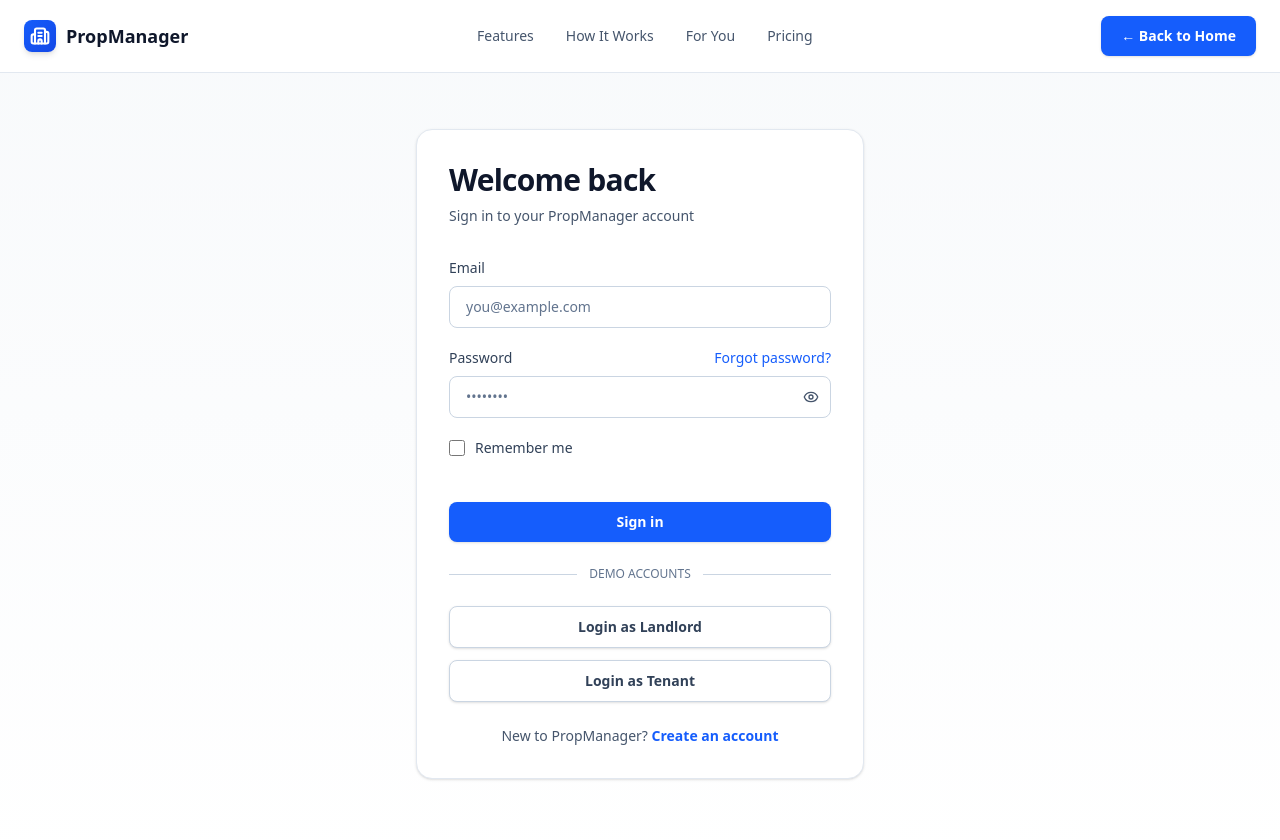
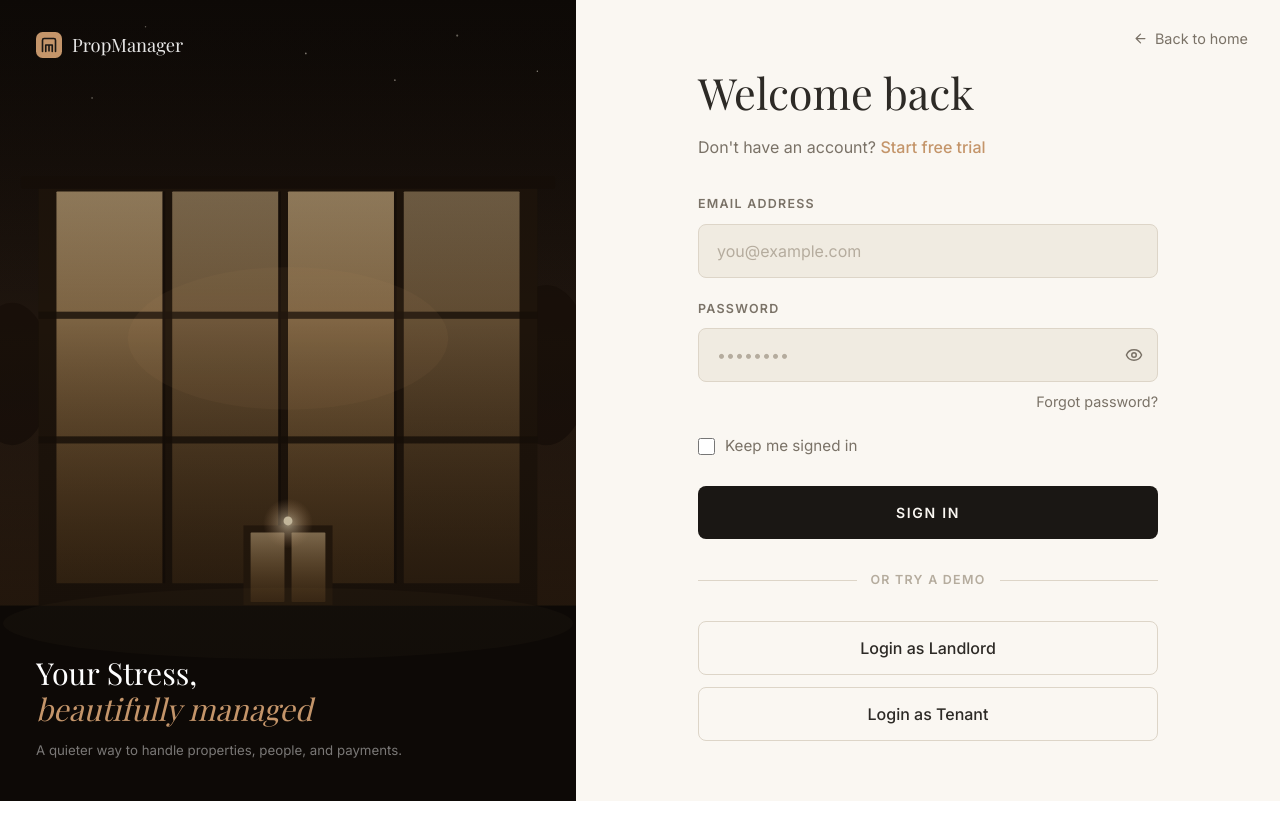
Before and after one commit to NowaisirAlam/rental-management, a Next.js app: page /login in a window 1280 px wide. Shown: the top 840 px of the page. After the commit the page ends 801 px from the top, so only its background shows below. Built offline with nearby package versions, Linux system fonts and the light colour scheme.

Commit message:
feat(login): redesign split-screen auth layout

```diff
--- a/src/app/login/page.tsx
+++ b/src/app/login/page.tsx
@@ -5,7 +5,6 @@ import { useRouter } from "next/navigation";
 import { Eye, EyeOff } from "lucide-react";
 import { useState } from "react";
 import { signIn, getSession } from "next-auth/react";
-import Navbar from "@/components/Navbar";
 
 export default function LoginPage() {
   const router = useRouter();
@@ -20,185 +19,461 @@ export default function LoginPage() {
     e.preventDefault();
     setIsLoading(true);
     setError("");
-
-    const result = await signIn("credentials", {
-      email,
-      password,
-      redirect: false,
-    });
-
+    const result = await signIn("credentials", { email, password, redirect: false });
     if (result?.error) {
       setError("Invalid email or password. Please try again.");
       setIsLoading(false);
       return;
     }
-
     const session = await getSession();
-    if (session?.user?.role === "TENANT") {
-      router.push("/tenant/dashboard");
-    } else if (session?.user?.role === "LANDLORD") {
-      router.push("/landlord/dashboard");
-    } else {
-      router.push("/");
-    }
+    if (session?.user?.role === "TENANT") router.push("/tenant/dashboard");
+    else if (session?.user?.role === "LANDLORD") router.push("/landlord/dashboard");
+    else router.push("/");
   };
 
   return (
     <>
-      <Navbar />
+      <style>{`
+        *, *::before, *::after { box-sizing: border-box; margin: 0; padding: 0; }
 
-      {/* ===== MAIN CONTENT ===== */}
-      <main className="min-h-screen bg-gradient-to-b from-slate-50 to-white px-6 py-14">
-        <div className="mx-auto max-w-md">
-          {/* Login Card */}
-          <div className="rounded-2xl border border-slate-200 bg-white p-8 shadow-sm">
-            {/* Header */}
-            <div className="mb-8">
-              <h1 className="text-3xl font-extrabold tracking-tight text-slate-900">
-                Welcome back
-              </h1>
-              <p className="mt-2 text-sm text-slate-600">
-                Sign in to your PropManager account
+        .lp {
+          display: flex;
+          min-height: 100vh;
+          font-family: var(--font-inter), -apple-system, BlinkMacSystemFont, sans-serif;
+        }
+
+        /* ── Left visual panel ── */
+        .lp-visual {
+          position: relative;
+          width: 45%;
+          flex-shrink: 0;
+          overflow: hidden;
+          display: flex;
+          flex-direction: column;
+          justify-content: space-between;
+          padding: 32px 36px 40px;
+        }
+        .lp-visual > svg {
+          position: absolute;
+          inset: 0;
+          width: 100%;
+          height: 100%;
+        }
+        .lp-visual-overlay {
+          position: absolute;
+          inset: 0;
+          background: linear-gradient(180deg,
+            rgba(13,9,6,0.3) 0%,
+            rgba(13,9,6,0.0) 40%,
+            rgba(13,9,6,0.6) 100%);
+        }
+        .lp-logo {
+          position: relative;
+          z-index: 2;
+          display: inline-flex;
+          align-items: center;
+          gap: 10px;
+          font-family: var(--font-playfair), Georgia, serif;
+          font-size: 1.15rem;
+          color: rgba(255,255,255,0.9);
+          text-decoration: none;
+          line-height: 1;
+        }
+        .lp-logo svg { flex-shrink: 0; display: block; }
+        .lp-visual-content {
+          position: relative;
+          z-index: 2;
+        }
+        .lp-tagline {
+          font-family: var(--font-playfair), Georgia, serif;
+          font-size: 1.9rem;
+          font-weight: 400;
+          color: #ffffff;
+          line-height: 1.2;
+          margin-bottom: 12px;
+        }
+        .lp-tagline em {
+          font-style: italic;
+          color: #C4956A;
+        }
+        .lp-sub {
+          font-size: 0.83rem;
+          color: rgba(255,255,255,0.45);
+          line-height: 1.65;
+        }
+
+        /* ── Right form panel ── */
+        .lp-form-panel {
+          flex: 1;
+          background: #FAF7F2;
+          display: flex;
+          flex-direction: column;
+          align-items: center;
+          justify-content: center;
+          padding: 60px 40px;
+          position: relative;
+        }
+        .lp-form-inner {
+          width: 100%;
+          max-width: 460px;
+        }
+
+        .lp-back {
+          position: absolute;
+          top: 28px;
+          right: 32px;
+          display: inline-flex;
+          align-items: center;
+          gap: 7px;
+          font-size: 0.9rem;
+          color: #7A7267;
+          text-decoration: none;
+          transition: color 0.2s;
+        }
+        .lp-back:hover { color: #2D2A26; }
+        .lp-back svg { width: 15px; height: 15px; }
+
+        .lp-form-header { margin-bottom: 36px; }
+        .lp-form-header h1 {
+          font-family: var(--font-playfair), Georgia, serif;
+          font-size: 2.7rem;
+          font-weight: 400;
+          color: #2D2A26;
+          margin-bottom: 10px;
+        }
+        .lp-form-header p {
+          font-size: 1rem;
+          color: #7A7267;
+        }
+        .lp-form-header p a {
+          color: #C4956A;
+          font-weight: 500;
+          text-decoration: none;
+          transition: color 0.2s;
+        }
+        .lp-form-header p a:hover { color: #B07E55; }
+
+        .lp-error {
+          margin-bottom: 20px;
+          padding: 13px 16px;
+          border-radius: 8px;
+          border: 1px solid rgba(160,64,64,0.3);
+          background: rgba(160,64,64,0.07);
+          font-size: 0.95rem;
+          color: #A04040;
+        }
+
+        .lp-field { margin-bottom: 22px; }
+        .lp-field label {
+          display: block;
+          font-size: 0.78rem;
+          font-weight: 600;
+          text-transform: uppercase;
+          letter-spacing: 0.1em;
+          color: #7A7267;
+          margin-bottom: 10px;
+        }
+        .lp-field input[type="email"],
+        .lp-field input[type="text"],
+        .lp-field input[type="password"] {
+          width: 100%;
+          padding: 14px 18px;
+          font-size: 1rem;
+          font-family: inherit;
+          color: #2D2A26;
+          background: #F0EBE1;
+          border: 1px solid #DDD5C8;
+          border-radius: 8px;
+          outline: none;
+          transition: border-color 0.2s, box-shadow 0.2s;
+        }
+        .lp-field input:focus {
+          border-color: #C4956A;
+          box-shadow: 0 0 0 3px rgba(196,149,106,0.15);
+        }
+        .lp-field input::placeholder { color: #b5ac9e; }
+
+        .lp-pw-wrap { position: relative; }
+        .lp-pw-wrap input { padding-right: 48px; }
+        .lp-eye {
+          position: absolute; right: 15px; top: 50%; transform: translateY(-50%);
+          background: none; border: none; cursor: pointer;
+          color: #7A7267; display: flex; align-items: center; padding: 0;
+          transition: color 0.2s;
+        }
+        .lp-eye:hover { color: #2D2A26; }
+        .lp-eye svg { width: 18px; height: 18px; }
+
+        .lp-field-footer {
+          display: flex;
+          justify-content: flex-end;
+          margin-top: 9px;
+        }
+        .lp-field-footer a {
+          font-size: 0.9rem;
+          color: #7A7267;
+          text-decoration: none;
+          transition: color 0.2s;
+        }
+        .lp-field-footer a:hover { color: #C4956A; }
+
+        .lp-options {
+          display: flex;
+          align-items: center;
+          gap: 10px;
+          margin: 4px 0 28px;
+        }
+        .lp-options input[type="checkbox"] {
+          width: 17px; height: 17px;
+          accent-color: #C4956A; cursor: pointer;
+        }
+        .lp-options label {
+          font-size: 0.95rem; color: #7A7267; cursor: pointer;
+        }
+
+        .lp-btn-submit {
+          width: 100%;
+          padding: 16px;
+          font-size: 0.88rem;
+          font-weight: 700;
+          font-family: inherit;
+          letter-spacing: 0.12em;
+          text-transform: uppercase;
+          color: #FAF7F2;
+          background: #1A1714;
+          border: none;
+          border-radius: 8px;
+          cursor: pointer;
+          transition: background 0.25s, transform 0.15s;
+        }
+        .lp-btn-submit:hover:not(:disabled) { background: #2D2826; transform: translateY(-1px); }
+        .lp-btn-submit:disabled { opacity: 0.55; cursor: not-allowed; }
+
+        .lp-divider {
+          display: flex;
+          align-items: center;
+          gap: 14px;
+          margin: 32px 0;
+          color: #b5ac9e;
+          font-size: 0.78rem;
+          font-weight: 600;
+          text-transform: uppercase;
+          letter-spacing: 0.1em;
+        }
+        .lp-divider::before,
+        .lp-divider::after {
+          content: '';
+          flex: 1;
+          height: 1px;
+          background: #DDD5C8;
+        }
+
+        .lp-demo-btn {
+          display: block;
+          width: 100%;
+          padding: 14px;
+          margin-bottom: 12px;
+          font-size: 1rem;
+          font-family: inherit;
+          font-weight: 500;
+          color: #2D2A26;
+          background: transparent;
+          border: 1px solid #DDD5C8;
+          border-radius: 8px;
+          cursor: pointer;
+          transition: border-color 0.2s, background 0.2s;
+          text-align: center;
+        }
+        .lp-demo-btn:last-of-type { margin-bottom: 0; }
+        .lp-demo-btn:hover {
+          border-color: #C4956A;
+          background: rgba(196,149,106,0.07);
+        }
+
+        @media (max-width: 720px) {
+          .lp-visual { display: none; }
+          .lp-form-panel { padding: 80px 28px 48px; }
+        }
+      `}</style>
+
+      <div className="lp">
+
+        {/* ── Left visual panel ── */}
+        <div className="lp-visual">
+          <svg viewBox="0 0 720 900" xmlns="http://www.w3.org/2000/svg" preserveAspectRatio="xMidYMid slice">
+            <defs>
+              <linearGradient id="lsky" x1="0" y1="0" x2="0" y2="1">
+                <stop offset="0%" stopColor="#0D0906"/>
+                <stop offset="50%" stopColor="#231810"/>
+                <stop offset="100%" stopColor="#3A2410"/>
+              </linearGradient>
+              <linearGradient id="lglass" x1="0" y1="0" x2="0" y2="1">
+                <stop offset="0%" stopColor="#F5D4A0" stopOpacity="0.6"/>
+                <stop offset="100%" stopColor="#C48840" stopOpacity="0.2"/>
+              </linearGradient>
+              <radialGradient id="lhalo" cx="50%" cy="50%" r="50%">
+                <stop offset="0%" stopColor="#FFF0CC" stopOpacity="0.9"/>
+                <stop offset="100%" stopColor="#C4956A" stopOpacity="0"/>
+              </radialGradient>
+            </defs>
+            <rect width="720" height="900" fill="url(#lsky)"/>
+            {/* Stars */}
+            <circle cx="80"  cy="50"  r="1.2" fill="#FFF8E8" opacity="0.7"/>
+            <circle cx="200" cy="30"  r="0.8" fill="#FFF8E8" opacity="0.5"/>
+            <circle cx="380" cy="60"  r="1"   fill="#FFF8E8" opacity="0.6"/>
+            <circle cx="550" cy="40"  r="1.2" fill="#FFF8E8" opacity="0.5"/>
+            <circle cx="640" cy="80"  r="0.8" fill="#FFF8E8" opacity="0.7"/>
+            <circle cx="140" cy="110" r="1"   fill="#FFF8E8" opacity="0.4"/>
+            <circle cx="480" cy="90"  r="1"   fill="#FFF8E8" opacity="0.5"/>
+            {/* Trees */}
+            <ellipse cx="50"  cy="420" rx="45" ry="80" fill="#160E08" opacity="0.7"/>
+            <ellipse cx="650" cy="410" rx="50" ry="90" fill="#160E08" opacity="0.7"/>
+            {/* Building */}
+            <rect x="80" y="200" width="560" height="480" fill="#1E140B"/>
+            {/* Glass panels */}
+            <rect x="100" y="215" width="120" height="440" fill="url(#lglass)" rx="1"/>
+            <rect x="230" y="215" width="120" height="440" fill="url(#lglass)" rx="1" opacity="0.8"/>
+            <rect x="360" y="215" width="120" height="440" fill="url(#lglass)" rx="1"/>
+            <rect x="490" y="215" width="130" height="440" fill="url(#lglass)" rx="1" opacity="0.7"/>
+            {/* Mullions */}
+            <rect x="219" y="215" width="3" height="440" fill="#160E08"/>
+            <rect x="349" y="215" width="3" height="440" fill="#160E08"/>
+            <rect x="479" y="215" width="3" height="440" fill="#160E08"/>
+            {/* Horizontal bands */}
+            <rect x="80" y="350" width="560" height="8" fill="#160E08" opacity="0.8"/>
+            <rect x="80" y="490" width="560" height="8" fill="#160E08" opacity="0.8"/>
+            {/* Roof line */}
+            <rect x="60" y="198" width="600" height="14" rx="2" fill="#160E08"/>
+            {/* Entry */}
+            <rect x="310" y="590" width="100" height="90" fill="#2A1C0E"/>
+            <rect x="318" y="598" width="38"  height="78" fill="url(#lglass)" rx="1"/>
+            <rect x="364" y="598" width="38"  height="78" fill="url(#lglass)" rx="1"/>
+            {/* Lamp glow */}
+            <ellipse cx="360" cy="588" rx="28" ry="28" fill="url(#lhalo)" opacity="0.8"/>
+            <circle  cx="360" cy="585" r="5"           fill="#FFF0CC"/>
+            {/* Ground */}
+            <rect x="0" y="680" width="720" height="220" fill="#0D0906"/>
+            <ellipse cx="360" cy="700" rx="320" ry="40" fill="#C4956A" opacity="0.05"/>
+            {/* Interior glow */}
+            <ellipse cx="360" cy="380" rx="180" ry="80" fill="#C4956A" opacity="0.06"/>
+          </svg>
+
+          <div className="lp-visual-overlay" />
+
+          <Link href="/" className="lp-logo">
+            <svg width="26" height="26" viewBox="0 0 32 32" fill="none">
+              <rect width="32" height="32" rx="8" fill="#C4956A"/>
+              <path d="M8 24V10a2 2 0 012-2h12a2 2 0 012 2v14" stroke="#1A1714" strokeWidth="2" strokeLinecap="round"/>
+              <path d="M12 24V16h8v8" stroke="#1A1714" strokeWidth="2" strokeLinecap="round" strokeLinejoin="round"/>
+              <line x1="16" y1="16" x2="16" y2="24" stroke="#1A1714" strokeWidth="2"/>
+            </svg>
+            PropManager
+          </Link>
+
+          <div className="lp-visual-content">
+            <div className="lp-tagline">
+              Your Stress,<br/>
+              <em>beautifully managed</em>
+            </div>
+            <p className="lp-sub">A quieter way to handle properties, people, and payments.</p>
+          </div>
+        </div>
+
+        {/* ── Right form panel ── */}
+        <div className="lp-form-panel">
+          <Link href="/" className="lp-back">
+            <svg viewBox="0 0 24 24" fill="none" stroke="currentColor" strokeWidth="2" strokeLinecap="round" strokeLinejoin="round">
+              <path d="M19 12H5M12 5l-7 7 7 7"/>
+            </svg>
+            Back to home
+          </Link>
+
+          <div className="lp-form-inner">
+            <div className="lp-form-header">
+              <h1>Welcome back</h1>
+              <p>
+                Don&apos;t have an account?{" "}
+                <Link href="/register">Start free trial</Link>
               </p>
             </div>
 
-            {/* Server error banner */}
-            {error && (
-              <div className="mb-5 rounded-lg border border-red-200 bg-red-50 px-4 py-3 text-sm text-red-700">
-                {error}
-              </div>
-            )}
+            {error && <div className="lp-error">{error}</div>}
 
-            {/* Login Form */}
-            <form onSubmit={handleSignIn} className="space-y-5">
-              {/* Email Field */}
-              <div>
-                <label
-                  htmlFor="email"
-                  className="block text-sm font-medium text-slate-700"
-                >
-                  Email
-                </label>
+            <form onSubmit={handleSignIn}>
+              <div className="lp-field">
+                <label htmlFor="email">Email Address</label>
                 <input
                   id="email"
                   type="email"
                   value={email}
                   onChange={(e) => setEmail(e.target.value)}
                   placeholder="you@example.com"
+                  autoComplete="email"
                   required
-                  className="mt-2 w-full rounded-lg border border-slate-300 bg-white px-4 py-2.5 text-sm text-slate-900 placeholder-slate-500 transition duration-200 focus:border-blue-500 focus:outline-none focus:ring-2 focus:ring-blue-500/20"
                 />
               </div>
 
-              {/* Password Field */}
-              <div>
-                <div className="mb-2 flex items-center justify-between">
-                  <label
-                    htmlFor="password"
-                    className="block text-sm font-medium text-slate-700"
-                  >
-                    Password
-                  </label>
-                  <Link
-                    href="/forgot-password"
-                    className="text-sm font-medium text-blue-600 transition duration-300 hover:text-blue-700 hover:underline"
-                  >
-                    Forgot password?
-                  </Link>
-                </div>
-                <div className="relative">
+              <div className="lp-field">
+                <label htmlFor="password">Password</label>
+                <div className="lp-pw-wrap">
                   <input
                     id="password"
                     type={showPassword ? "text" : "password"}
                     value={password}
                     onChange={(e) => setPassword(e.target.value)}
                     placeholder="••••••••"
+                    autoComplete="current-password"
                     required
-                    className="w-full rounded-lg border border-slate-300 bg-white px-4 py-2.5 pr-10 text-sm text-slate-900 placeholder-slate-500 transition duration-200 focus:border-blue-500 focus:outline-none focus:ring-2 focus:ring-blue-500/20"
                   />
                   <button
                     type="button"
+                    className="lp-eye"
                     onClick={() => setShowPassword(!showPassword)}
-                    className="absolute right-3 top-1/2 -translate-y-1/2 text-slate-600 transition duration-200 hover:text-slate-900"
                     aria-label={showPassword ? "Hide password" : "Show password"}
                   >
-                    {showPassword ? (
-                      <EyeOff className="h-4 w-4" />
-                    ) : (
-                      <Eye className="h-4 w-4" />
-                    )}
+                    {showPassword ? <EyeOff /> : <Eye />}
                   </button>
+                </div>
+                <div className="lp-field-footer">
+                  <Link href="/forgot-password">Forgot password?</Link>
                 </div>
               </div>
 
-              {/* Remember Me */}
-              <div className="flex items-center">
+              <div className="lp-options">
                 <input
                   id="remember"
                   type="checkbox"
                   checked={rememberMe}
                   onChange={(e) => setRememberMe(e.target.checked)}
-                  className="h-4 w-4 rounded border-slate-300 text-blue-600 transition duration-200 focus:ring-2 focus:ring-blue-500/20"
                 />
-                <label
-                  htmlFor="remember"
-                  className="ml-2.5 text-sm font-medium text-slate-700 cursor-pointer"
-                >
-                  Remember me
-                </label>
+                <label htmlFor="remember">Keep me signed in</label>
               </div>
 
-              {/* Sign In Button */}
-              <button
-                type="submit"
-                disabled={isLoading}
-                className="w-full rounded-lg bg-blue-600 px-5 py-2.5 text-sm font-semibold text-white transition duration-300 hover:bg-blue-700 active:scale-95 disabled:opacity-70 disabled:cursor-not-allowed shadow-sm hover:shadow-md mt-6"
-              >
-                {isLoading ? "Signing in..." : "Sign in"}
+              <button type="submit" className="lp-btn-submit" disabled={isLoading}>
+                {isLoading ? "Signing in…" : "Sign In"}
               </button>
             </form>
 
-            {/* Divider */}
-            <div className="my-6 flex items-center gap-3">
-              <div className="flex-1 border-t border-slate-300"></div>
-              <span className="text-xs font-medium text-slate-500 uppercase">
-                demo accounts
-              </span>
-              <div className="flex-1 border-t border-slate-300"></div>
-            </div>
+            <div className="lp-divider">or try a demo</div>
 
-            {/* Demo Login Buttons */}
-            <div className="space-y-3">
             <button
               type="button"
+              className="lp-demo-btn"
               onClick={() => { setEmail("landlord@demo.com"); setPassword("password123"); }}
-                className="w-full rounded-lg border border-slate-300 bg-white px-5 py-2.5 text-sm font-semibold text-slate-700 transition duration-300 hover:bg-slate-50 active:scale-95 shadow-sm"
             >
               Login as Landlord
             </button>
             <button
               type="button"
+              className="lp-demo-btn"
               onClick={() => { setEmail("tenant@demo.com"); setPassword("password123"); }}
-                className="w-full rounded-lg border border-slate-300 bg-white px-5 py-2.5 text-sm font-semibold text-slate-700 transition duration-300 hover:bg-slate-50 active:scale-95 shadow-sm"
             >
               Login as Tenant
             </button>
           </div>
+        </div>
 
-            {/* Create Account Link */}
-            <p className="mt-6 text-center text-sm text-slate-600">
-              New to PropManager?{" "}
-              <Link
-                href="/register"
-                className="font-semibold text-blue-600 transition duration-300 hover:text-blue-700 hover:underline"
-              >
-                Create an account
-              </Link>
-            </p>
       </div>
-        </div>
-      </main>
-      {/* ===== END MAIN CONTENT ===== */}
     </>
   );
 }
```
Lines whose indentation alone changed are shown as unchanged.
